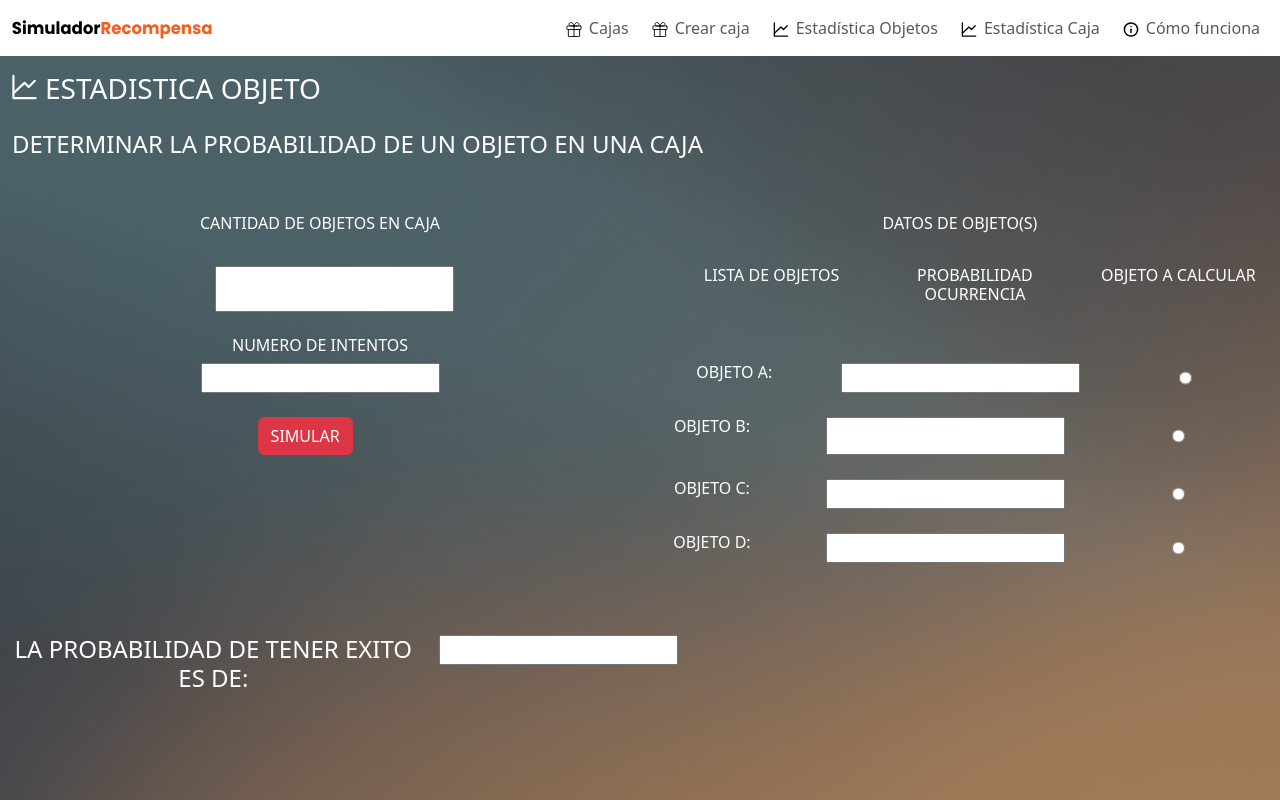
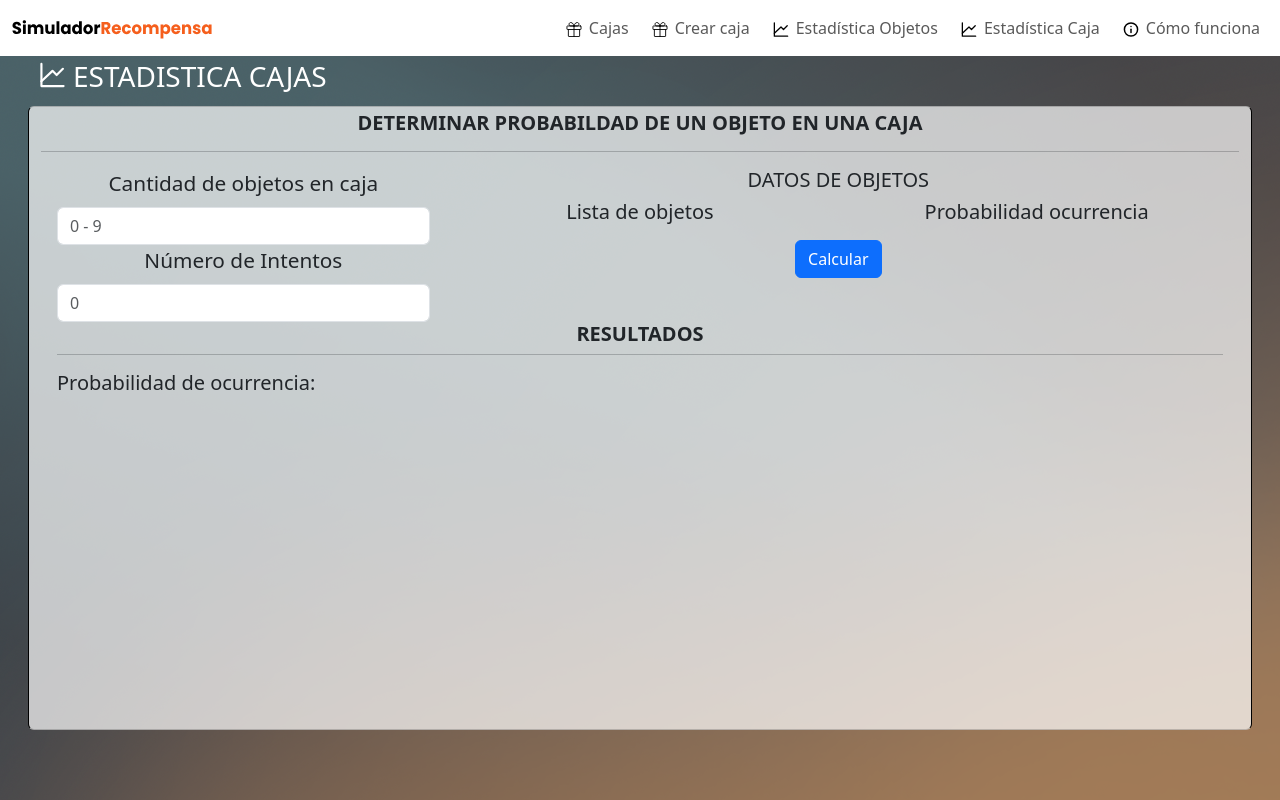
Before and after one commit to ErickMolina2003/simulador-recompensa, a React (Vite) app: page /estadistica-objeto in a window 1280 px wide. Built offline with nearby package versions, Linux system fonts and the light colour scheme.

Commit message:
Estadistica Objeto

```diff
--- a/src/components/EstadisticaObjeto.jsx
+++ b/src/components/EstadisticaObjeto.jsx
@@ -1,152 +1,185 @@
-import { Button, Col, Container, Row } from 'react-bootstrap';
-import Stadistics from '../assets/Stadistics.svg';
+import React, { useState } from "react";
+import {
+  Button,
+  Col,
+  Container,
+  Row,
+  Card,
+  FormControl,
+  Form,
+} from "react-bootstrap";
+import Stadistics from "../assets/Stadistics.svg";
 
 function EstadisticaObjeto() {
+  const [cantidadObjetos, setCantidadObjetos] = useState("");
+  const [objetosEnCaja, setObjetosEnCaja] = useState([]);
+  const [probabilidades, setProbabilidades] = useState([]);
+  const [numeroIntentos, setNumeroIntentos] = useState("");
+  const [resultados, setResultados] = useState([]);
+
+  const handleCantidadChange = (event) => {
+    setCantidadObjetos(event.target.value);
+  };
+  const handleNumeroIntentosChange = (event) => {
+    setNumeroIntentos(event.target.value);
+  };
+  const handleProbabilidadChange = (index, event) => {
+    const updatedProbabilidades = [...probabilidades];
+    updatedProbabilidades[index] = event.target.value;
+    setProbabilidades(updatedProbabilidades);
+  };
+
+  const handleSubmit = (event) => {
+    event.preventDefault();
+    const objetos = [];
+    const nuevasProbabilidades = [];
+    for (let i = 0; i < cantidadObjetos; i++) {
+      objetos.push(`Objeto ${i + 1}`);
+      nuevasProbabilidades.push("");
+    }
+    setObjetosEnCaja(objetos);
+    setProbabilidades(nuevasProbabilidades);
+    setResultados([]);
+  };
+
+  const calcularProbabilidad = (p, n) => {
+    const q = 1 - p;
+    const probabilidad = 1 - q ** n;
+    return (probabilidad * 100).toFixed(2);
+  };
+
+  const handleCalcularClick = () => {
+    const nuevosResultados = objetosEnCaja.map((objeto, index) => {
+      const probabilidad = probabilidades[index];
+      const probabilidadCalculada = calcularProbabilidad(
+        probabilidad,
+        numeroIntentos
+      );
       return (
-    <Container fluid className='cases-container'>
-      <Row className='my-3'>
-        <Col className='d-flex'>
+        <Col sm={2}>
+          <p>
+            <strong>{objeto}</strong> --------- {probabilidadCalculada}%
+          </p>
+        </Col>
+      );
+    });
+    setResultados(nuevosResultados);
+  };
+  return (
+    <Container fluid className="cases-container">
+      <Row className="my-1 mx-3">
+        <Col className="d-flex">
           <img
             src={Stadistics}
-            alt='resumen'
+            alt="resumen"
             width={25}
             height={30}
-            className='me-2'
+            className="me-2"
           />
-          <h3 className='text-white'>ESTADISTICA OBJETO</h3>
+          <h3 className="text-white">ESTADISTICA CAJAS</h3>
         </Col>
       </Row>
-
-      <Col sm={'auto'} md={'auto'} lg={'auto'}>
+      <Row className="my-1 mx-3">
+        <Card
+          style={{
+            width: "100rem",
+            height: "39rem",
+            backgroundColor: "rgba(255, 255, 255, 0.7)",
+          }}
+        >
+          <Card.Title className="mt-1">
+            <strong>DETERMINAR PROBABILDAD DE UN OBJETO EN UNA CAJA</strong>
+          </Card.Title>
+          <hr />
+          <Row className="mx-1">
+            <Col sm={4}>
+              <Form onSubmit={handleSubmit}>
+                <Form.Group controlId="cantidad">
+                  <Form.Label style={{ fontSize: "1.3rem" }}>
+                    Cantidad de objetos en caja
+                  </Form.Label>
+                  <FormControl
+                    type="number"
+                    min={0}
+                    max={9}
+                    value={cantidadObjetos}
+                    placeholder="0 - 9"
+                    onChange={handleCantidadChange}
+                  />
+                </Form.Group>
+              </Form>
+              <Form>
+                <Form.Group controlId="intentos">
+                  <Form.Label style={{ fontSize: "1.3rem" }}>
+                    Número de Intentos
+                  </Form.Label>
+                  <FormControl
+                    type="number"
+                    min={0}
+                    placeholder="0"
+                    value={numeroIntentos}
+                    onChange={handleNumeroIntentosChange}
+                  />
+                </Form.Group>
+              </Form>
+            </Col>
+            <Col sm={8}>
+              <h5 className="text-center">DATOS DE OBJETOS</h5>
               <Row>
                 <Col>
-            <h4 className='text-white'>
-              DETERMINAR LA PROBABILIDAD DE UN OBJETO EN UNA CAJA
-            </h4>
+                  <h5 className="text-center">Lista de objetos</h5>
+                  <p style={{ fontSize: "1.3rem" }}>
+                    {objetosEnCaja.map((objeto, index) => (
+                      <li key={index}>{objeto}</li>
+                    ))}
+                  </p>
+                </Col>
+                <Col>
+                  <h5 className="text-center">Probabilidad ocurrencia</h5>
+                  {probabilidades.map((probabilidad, index) => (
+                    <Form.Control
+                      key={index}
+                      type="number"
+                      min={0}
+                      max={1}
+                      value={probabilidad}
+                      onChange={(event) =>
+                        handleProbabilidadChange(index, event)
+                      }
+                      placeholder="0 - 1"
+                      size="sm"
+                    />
+                  ))}
+                </Col>
+              </Row>
+              <Row>
+                <Col>
+                  <Button
+                    variant="primary"
+                    type="button"
+                    onClick={handleCalcularClick}
+                  >
+                    Calcular
+                  </Button>
                 </Col>
               </Row>
             </Col>
-      <br></br>
-      <br></br>
-      <Row>
+          </Row>
+          <Row className="mx-3">
             <Col>
-          <h6 className='text-white text-center'>
-            CANTIDAD DE OBJETOS EN CAJA
-          </h6>
+              <h5>
+                <strong>RESULTADOS</strong>
+              </h5>
             </Col>
-
-        <Col>
-          <h6 className='text-white text-center'>DATOS DE OBJETO(S)</h6>
-        </Col>
-      </Row>
-      <br></br>
-
-      <Row>
-        <Col></Col>
-        <Col className='d-flex justify-content-center'>
-          <input></input>
-        </Col>
-        <Col></Col>
-        <Col>
-          <h6 className='text-white text-center'>LISTA DE OBJETOS</h6>
-        </Col>
-        <Col>
-          <h6 className='text-white text-center'>PROBABILIDAD OCURRENCIA</h6>
-        </Col>
-        <Col>
-          <h6 className='text-white text-center'>OBJETO A CALCULAR </h6>
-        </Col>
-      </Row>
-      <br></br>
-
-      <Row>
-        <Col>
-          <h6 className='text-white text-center'>NUMERO DE INTENTOS</h6>
-        </Col>
-
-        <Col></Col>
+            <hr />
           </Row>
           <Row>
-        <Col></Col>
-        <Col className='d-flex justify-content-center'>
-          <input></input>
-        </Col>
-        <Col></Col>
-        <Col>
-          <h6 className='text-white text-center'>OBJETO A:</h6>
-        </Col>
-        <Col className='d-flex justify-content-center'>
-          <input></input>
-        </Col>
-        <Col className='d-flex justify-content-center'>
-          <input type='radio' name='radioButton' />
-        </Col>
-        <br></br>
+            <h5 style={{ textAlign: "left" }} className="mx-3">
+              Probabilidad de ocurrencia:
+            </h5>
+            {resultados}
           </Row>
-      <br></br>
-      <Row>
-        <Col></Col>
-        <Col className='d-flex justify-content-center'>
-          <Button variant='danger'>SIMULAR</Button>
-        </Col>
-        <Col></Col>
-        <Col>
-          <h6 className='text-white text-center'>OBJETO B:</h6>
-        </Col>
-        <Col className='d-flex justify-content-center'>
-          <input></input>
-        </Col>
-        <Col className='d-flex justify-content-center'>
-          <input type='radio' name='radioButton' />
-        </Col>
-        <br></br>
-      </Row>
-      <br></br>
-      <Row>
-        <Col></Col>
-        <Col></Col>
-        <Col></Col>
-        <Col>
-          <h6 className='text-white text-center'>OBJETO C:</h6>
-        </Col>
-        <Col className='d-flex justify-content-center'>
-          <input></input>
-        </Col>
-        <Col className='d-flex justify-content-center'>
-          <input type='radio' name='radioButton' />
-        </Col>
-        <br></br>
-      </Row>
-      <br></br>
-      <Row>
-        <Col></Col>
-        <Col></Col>
-        <Col></Col>
-        <Col>
-          <h6 className='text-white text-center'>OBJETO D:</h6>
-        </Col>
-        <Col className='d-flex justify-content-center'>
-          <input></input>
-        </Col>
-        <Col className='d-flex justify-content-center'>
-          <input type='radio' name='radioButton' />
-        </Col>
-        <br></br>
-      </Row>
-      <br></br>
-      <br></br>
-      <br></br>
-      <Row>
-        <Col>
-          <h4 className='text-white text-center'>
-            LA PROBABILIDAD DE TENER EXITO ES DE:
-          </h4>
-        </Col>
-
-        <Col>
-          <input></input>
-        </Col>
-        <Col></Col>
+        </Card>
       </Row>
     </Container>
   );
```
Lines whose indentation alone changed are shown as unchanged.
